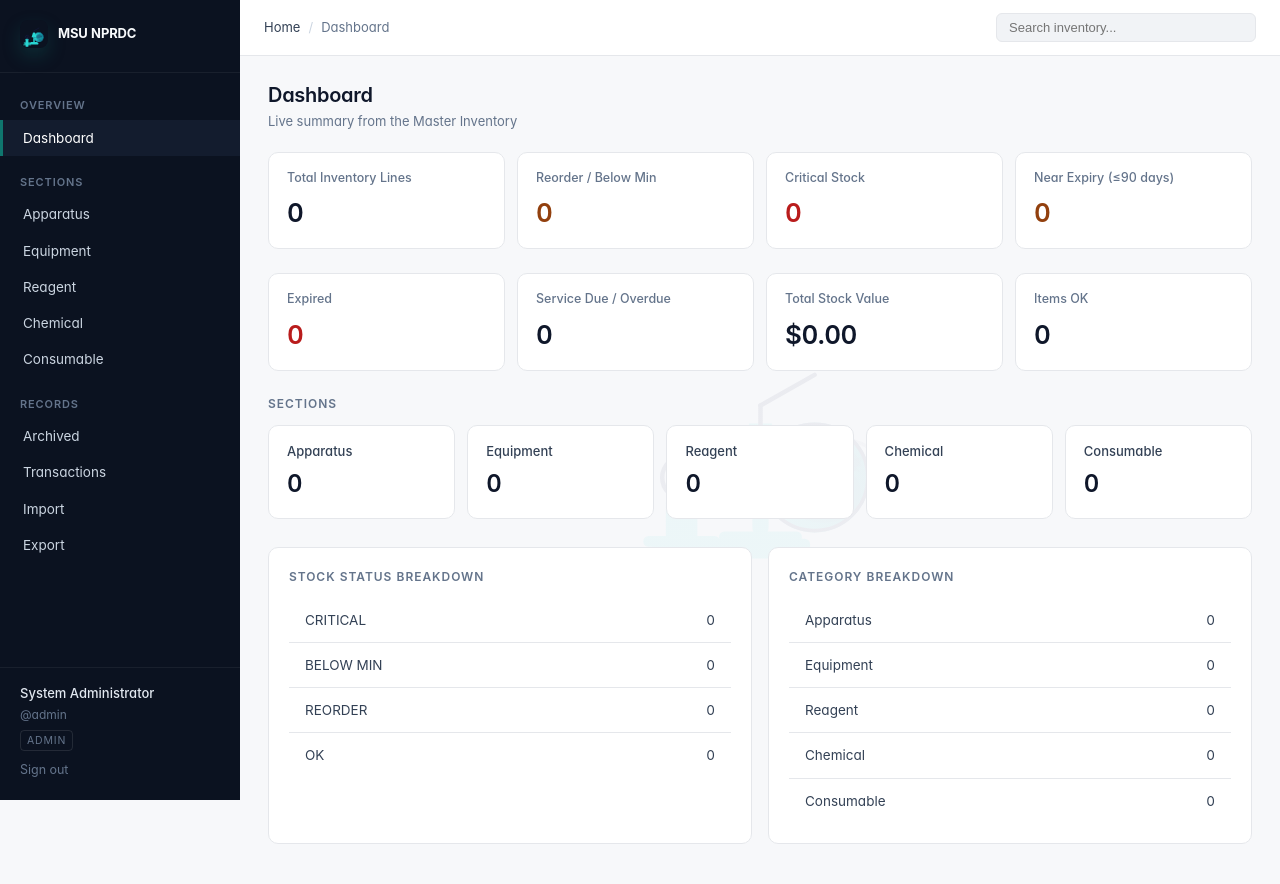
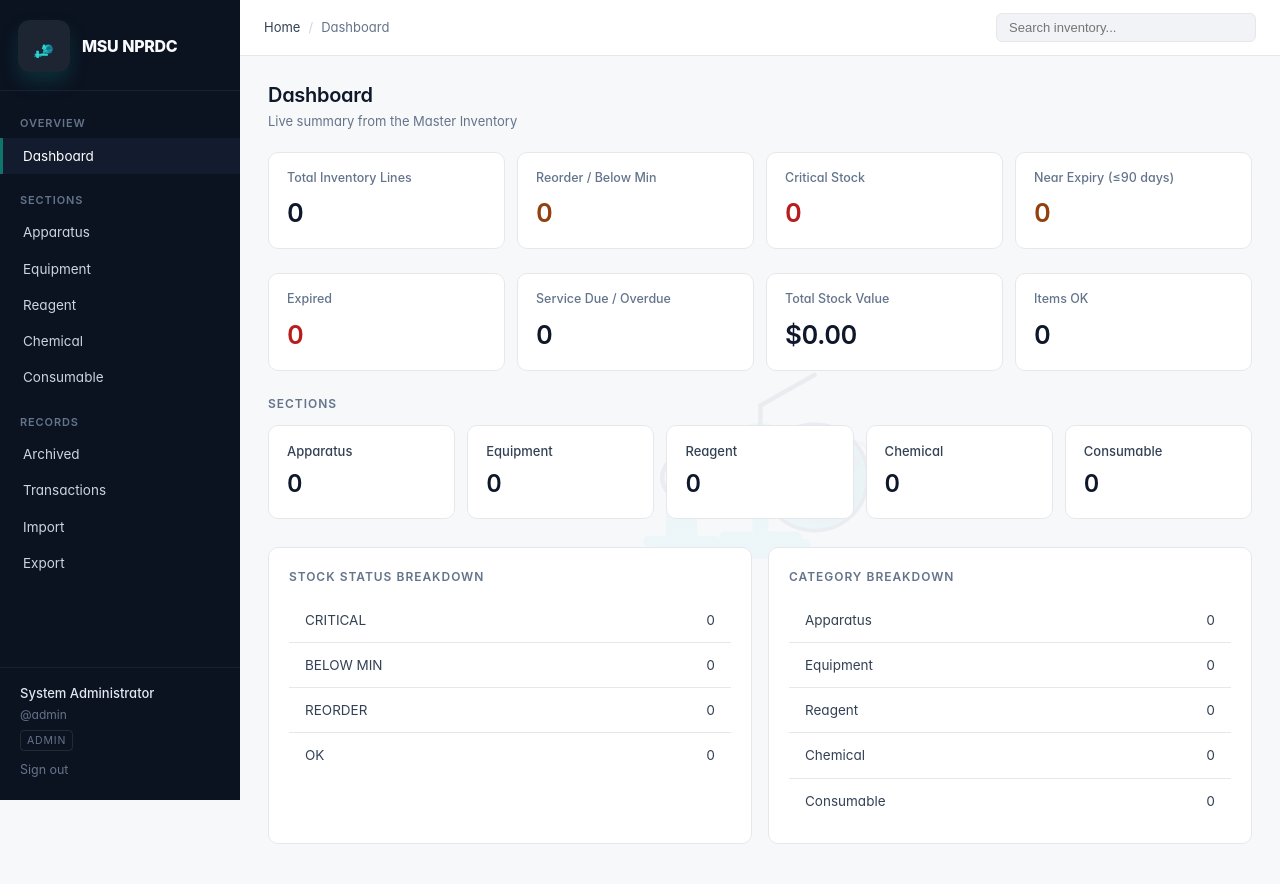
Before and after one commit to Thando2805/Lab-inventory, a Flask app: page / in a window 1280 px wide. Run offline with Flask 3, Linux system fonts and the light colour scheme; a user stored in the database is signed in; data that the repository does not hold is empty; some libraries are stand-ins or nearby versions.

Commit message:
Enlarge sidebar branding logo

```diff
--- a/static/css/custom.css
+++ b/static/css/custom.css
@@ -116,26 +116,29 @@ button {
 .brand {
   display: flex;
   align-items: center;
-  gap: 10px;
-  padding: 0 20px 24px;
+  gap: 12px;
+  padding: 0 18px 18px;
   border-bottom: 1px solid rgba(255, 255, 255, .06);
   margin-bottom: 16px;
 }
 
 .brand-mark {
-  width: 28px;
-  height: 28px;
-  border-radius: 8px;
+  width: 52px;
+  height: 52px;
+  border-radius: 12px;
   display: block;
-  object-fit: cover;
-  box-shadow: 0 8px 18px rgba(15, 118, 110, 0.25);
+  object-fit: contain;
+  box-shadow: 0 10px 18px rgba(15, 118, 110, 0.28);
+  background: rgba(255, 255, 255, 0.08);
+  padding: 4px;
 }
 
 .brand-text {
   color: #F8FAFC;
-  font-weight: 700;
-  letter-spacing: -0.01em;
-  font-size: 13px;
+  font-weight: 800;
+  letter-spacing: -0.02em;
+  font-size: 16px;
+  line-height: 1.15;
 }
 
 .nav-section {
```
